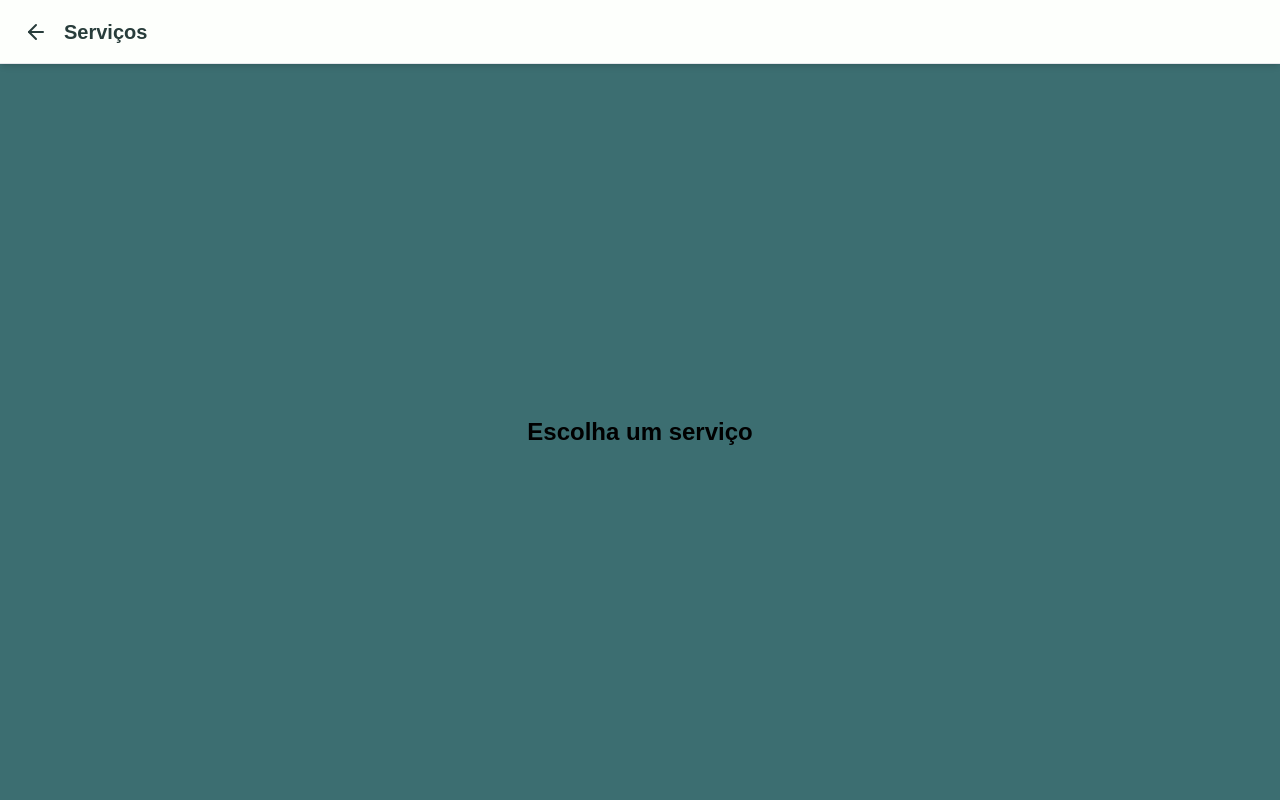
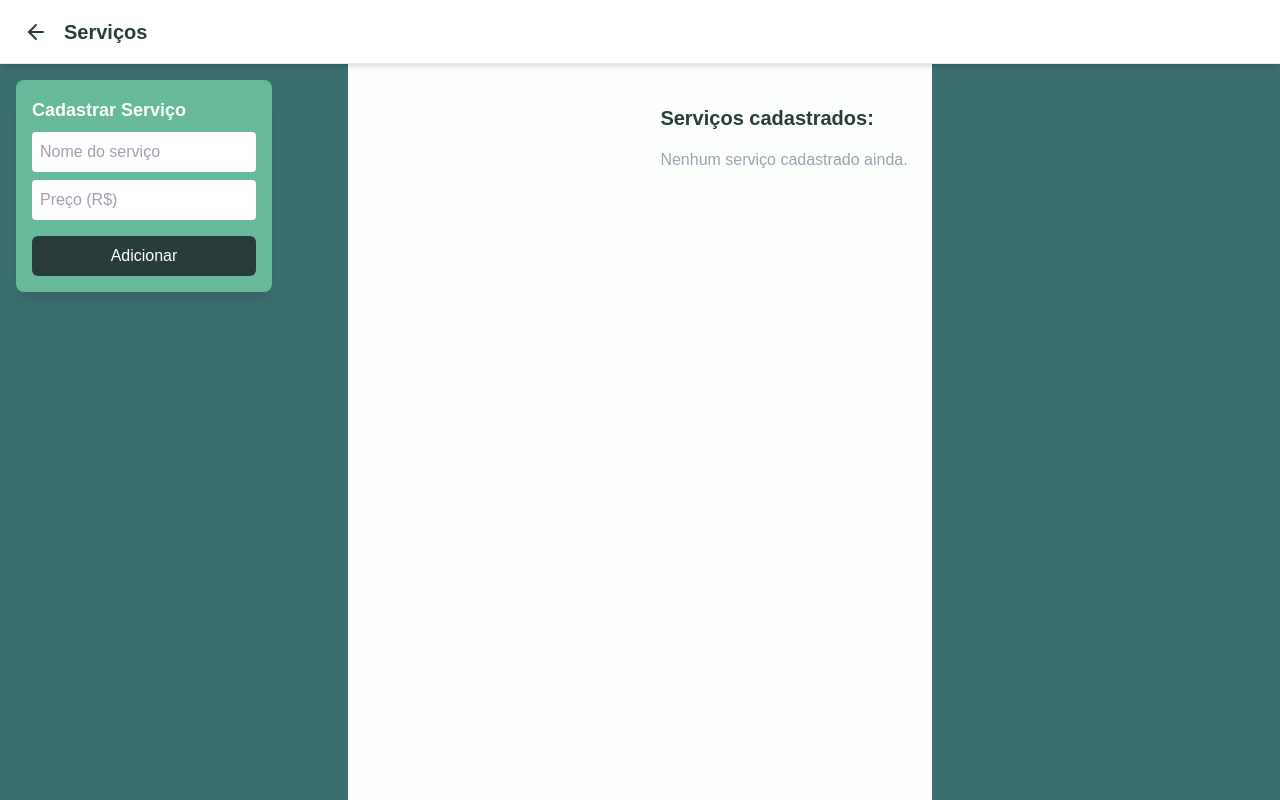
Before and after one commit to Renn4nn/lava-rapido, a React (Vite) app: page /Servicos in a window 1280 px wide. Built offline with nearby package versions, Linux system fonts and the light colour scheme.

Commit message:
servicos

```diff
--- a/src/pages/Servicos.jsx
+++ b/src/pages/Servicos.jsx
@@ -1,25 +1,90 @@
-import React from "react";
+import React, { useState } from "react";
 import { useNavigate } from "react-router-dom";
 import { ArrowLeft } from "lucide-react";
 
 const Servicos = () => {
   const navigate = useNavigate();
 
-  const handleVoltar = () => {
-    navigate(-1);
+  const [servicos, setServicos] = useState([]);
+  const [nome, setNome] = useState("");
+  const [preco, setPreco] = useState("");
+
+  const adicionarServico = () => {
+    if (nome.trim() === "" || preco.trim() === "") return;
+
+    const novoServico = {
+      id: Date.now(),
+      nome,
+      preco,
+    };
+
+    setServicos([...servicos, novoServico]);
+    setNome("");
+    setPreco("");
   };
 
   return (
-    <div>
-
-      <div className="fixed top-0 left-0 w-full bg-[#FDFFFC] border-b shadow-md z-50 flex items-center h-16 px-4">
-        <button onClick={handleVoltar} className="text-[#283D3B] text-xl p-2">
+    <div className="min-h-screen flex flex-col bg-[#FDFFFC] text-[#283D3B]">
+      <div className="fixed top-0 left-0 w-full bg-[#ffffff] border-b shadow-md z-50 flex items-center h-16 px-4">
+        <button onClick={() => navigate(-1)} className="text-[#283D3B] text-xl p-2">
           <ArrowLeft />
         </button>
         <h1 className="text-[#283D3B] text-xl font-bold ml-2">Serviços</h1>
       </div>
-      <div className="pt-20 px-6">
-        <h2 className="text-2xl font-bold mb-4">Escolha um serviço</h2>
+
+      {/* Mini Cadastro no canto esquerdo */}
+      <div className="fixed top-20 left-4 bg-[#67B99A] p-4 rounded-lg shadow-lg w-64">
+        <h2 className="text-[#FDFFFC] font-bold text-lg mb-2">Cadastrar Serviço</h2>
+        <input
+          type="text"
+          placeholder="Nome do serviço"
+          className="w-full p-2 mb-2 rounded bg-[#ffffff] text-black"
+          value={nome}
+          onChange={(e) => setNome(e.target.value)}
+        />
+        <input
+          type="text"
+          placeholder="Preço (R$)"
+          className="w-full p-2 mb-4 rounded bg-[#ffffff] text-black"
+          value={preco}
+          onChange={(e) => setPreco(e.target.value)}
+        />
+        <button
+          onClick={adicionarServico}
+          className="w-full bg-[#283D3B] text-[#FDFFFC] p-2 rounded-md"
+        >
+          Adicionar
+        </button>
+      </div>
+
+      {/* Lista de serviços cadastrados */}
+      <div className="pt-20 px-6 mt-6 ml-72">
+        <h3 className="text-xl font-semibold mb-4">Serviços cadastrados:</h3>
+        {servicos.length === 0 ? (
+          <p className="text-gray-400">Nenhum serviço cadastrado ainda.</p>
+        ) : (
+          <div className="space-y-4">
+            {servicos.map((s) => (
+              <div
+                key={s.id}
+                className="bg-[#283D3B] p-4 rounded-md shadow-md"
+              >
+                <table className="w-full">
+                  <tbody>
+                    <tr>
+                      <td className="text-white font-medium">Nome:</td>
+                      <td className="text-white">{s.nome}</td>
+                    </tr>
+                    <tr>
+                      <td className="text-white font-medium">Preço:</td>
+                      <td className="text-white">R$ {s.preco}</td>
+                    </tr>
+                  </tbody>
+                </table>
+              </div>
+            ))}
+          </div>
+        )}
       </div>
     </div>
   );
```
